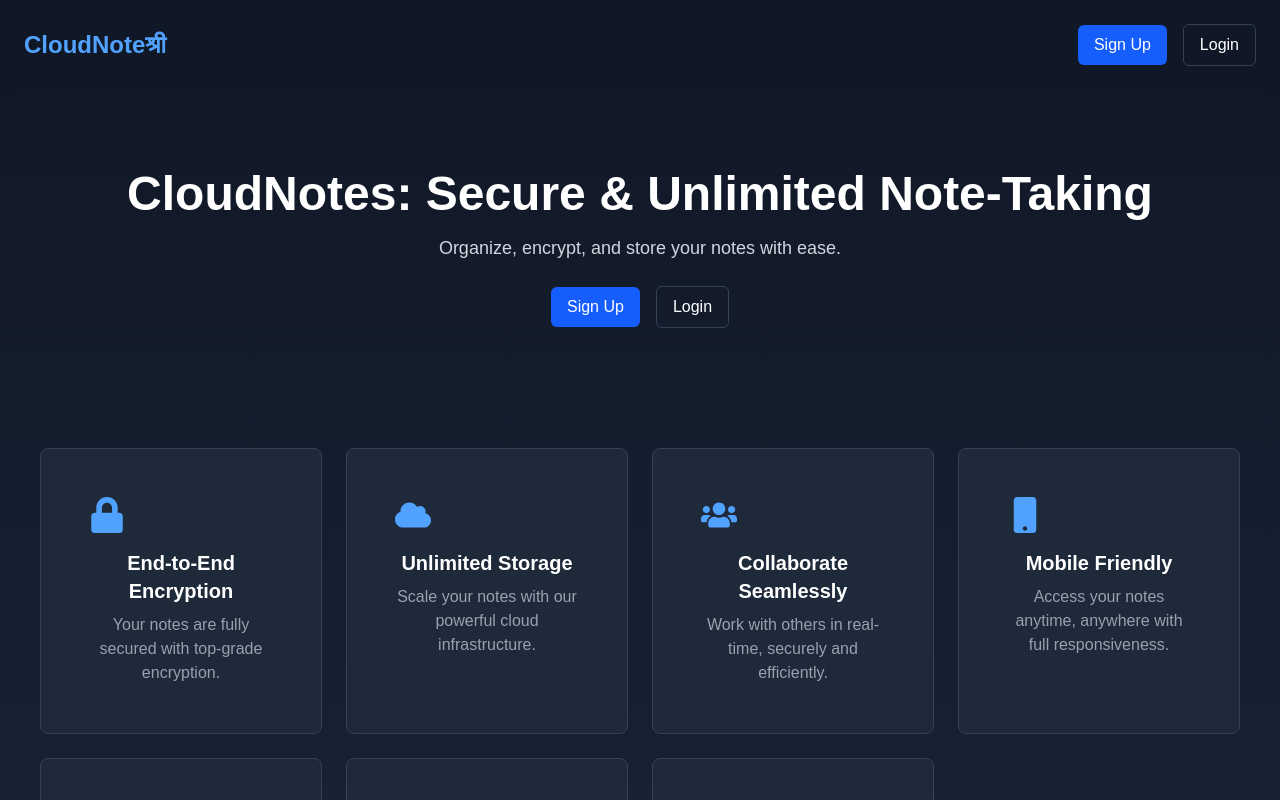
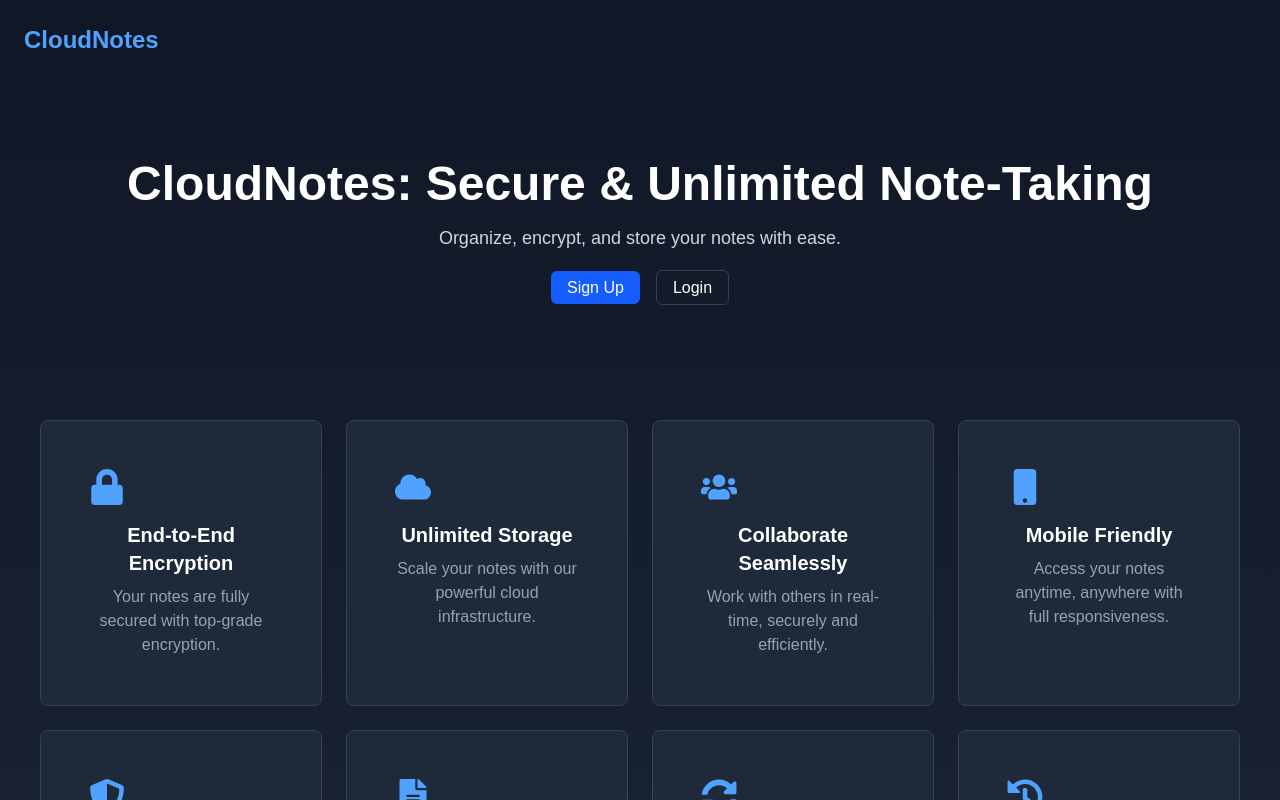
Before and after one commit to ramaeondev/cloudnotes, a Next.js app: page / in a window 1280 px wide. Shown: the top 800 px of the page. Built offline with nearby package versions, Linux system fonts and the light colour scheme.

Commit message:
feat: Buttons functionlity implemented

```diff
--- a/pages/index.tsx
+++ b/pages/index.tsx
@@ -1,9 +1,9 @@
 import { motion } from "framer-motion";
-import { FaLock, FaCloud, FaMobile, FaUsers, FaShieldAlt, FaFileAlt, FaSyncAlt, FaFacebook, FaTwitter, FaInstagram, FaLinkedin } from "react-icons/fa";
-// import Image from "next/image";
+import { FaLock, FaCloud, FaMobile, FaUsers, FaShieldAlt, FaFileAlt, FaSyncAlt, FaFacebook, FaTwitter, FaInstagram, FaLinkedin, FaHistory } from "react-icons/fa";
 import Head from "next/head";
 import { Button } from "@/public/components/ui/button";
 import { Card, CardContent } from "@/public/components/ui/card";
+import Script from "next/script";
 
 export default function CloudNotesLanding() {
   return (
@@ -13,26 +13,30 @@ export default function CloudNotesLanding() {
         <meta name="description" content="Organize, encrypt, and store your notes with ease using CloudNotes." />
         <meta name="keywords" content="CloudNotes, secure notes, encrypted notes, cloud storage" />
         <meta name="author" content="CloudNotes Team" />
-        <script async src="https://www.googletagmanager.com/gtag/js?id=G-XXXXXXXXXX"></script>
-        <script>
-          {`
-            window.dataLayer = window.dataLayer || [];
-            function gtag(){dataLayer.push(arguments);}
-            gtag('js', new Date());
-            gtag('config', 'G-XXXXXXXXXX');
-          `}
-        </script>
       </Head>
+      <Script
+        strategy="afterInteractive"
+        src={`https://www.googletagmanager.com/gtag/js?id=G-XXXXXXXXXX`}
+      />
+      <Script
+        id="google-analytics"
+        strategy="afterInteractive"
+        dangerouslySetInnerHTML={{
+          __html: `
+        window.dataLayer = window.dataLayer || [];
+        function gtag(){dataLayer.push(arguments);}
+        gtag('js', new Date());
+        gtag('config', 'G-XXXXXXXXXX');
+      `,
+        }}
+      />
+
       <div className="min-h-screen bg-gradient-to-b from-gray-900 to-gray-800 text-white flex flex-col items-center">
         {/* Header */}
         <nav className="w-full flex justify-between items-center p-6 bg-gray-900 shadow-md">
           <div className="flex items-center space-x-2">
             {/* <Image src={logoSymbol} alt="CloudNotes Logo" width={40} height={40} className="rounded" /> */}
-            <h1 className="text-2xl font-bold text-blue-400">CloudNoteश्री</h1>
-          </div>
-          <div className="space-x-4">
-            <Button className="bg-blue-600 hover:bg-blue-500">Sign Up</Button>
-            <Button variant="outline">Login</Button>
+            <h1 className="text-2xl font-bold text-blue-400">CloudNotes</h1>
           </div>
         </nav>
 
@@ -47,8 +51,23 @@ export default function CloudNotesLanding() {
           </motion.h1>
           <p className="mt-4 text-lg text-gray-300">Organize, encrypt, and store your notes with ease.</p>
           <div className="mt-6 space-x-4">
-            <Button className="bg-blue-600 hover:bg-blue-500">Sign Up</Button>
-            <Button variant="outline">Login</Button>
+            <Button
+              href="https://platform.cloudnotes.click/registration"
+              className="bg-blue-600 hover:bg-blue-500"
+              target="_blank"
+              rel="noopener noreferrer"
+            >
+              Sign Up
+            </Button>
+
+            <Button
+              href="https://platform.cloudnotes.click/login"
+              variant="outline"
+              target="_blank"
+              rel="noopener noreferrer"
+            >
+              Login
+            </Button>
           </div>
         </header>
 
@@ -61,6 +80,7 @@ export default function CloudNotesLanding() {
           <FeatureCard icon={<FaShieldAlt />} title="Advanced Security" desc="Multi-layered security features to protect your data." />
           <FeatureCard icon={<FaFileAlt />} title="Rich Text Editing" desc="Full-featured text editor for enhanced note-taking." />
           <FeatureCard icon={<FaSyncAlt />} title="Auto-Sync" desc="Your notes sync automatically across all your devices." />
+          <FeatureCard icon={<FaHistory />} title="Version History" desc="Access and restore previous versions of your notes with ease." />
         </section>
 
         {/* Email Subscription */}
@@ -68,7 +88,7 @@ export default function CloudNotesLanding() {
           <h2 className="text-2xl font-semibold">Stay Updated</h2>
           <p className="text-gray-400 mt-2">Subscribe to get the latest features and updates.</p>
           <div className="mt-4 flex justify-center">
-            <input type="email" placeholder="Enter your email" className="p-2 w-1/3 text-black rounded-l-md" />
+            <input type="email" placeholder="Enter your email" className="p-2 w-1/3 text-black bg-white rounded-l-md placeholder-gray-500" />
             <Button className="bg-blue-600 rounded-r-md">Subscribe</Button>
           </div>
         </section>
--- a/public/components/ui/button.tsx
+++ b/public/components/ui/button.tsx
@@ -1,15 +1,63 @@
-import { ButtonHTMLAttributes } from 'react'
+import { ButtonHTMLAttributes, AnchorHTMLAttributes, forwardRef } from 'react';
+import Link from 'next/link';
 
-interface ButtonProps extends ButtonHTMLAttributes<HTMLButtonElement> {
-  variant?: 'default' | 'outline'
-}
+type ButtonProps = {
+  variant?: 'default' | 'outline';
+  href?: string;
+  target?: string;
+  rel?: string;
+} & (ButtonHTMLAttributes<HTMLButtonElement> | AnchorHTMLAttributes<HTMLAnchorElement>);
 
-export function Button({ variant = 'default', className, ...props }: ButtonProps) {
-  const base = 'px-4 py-2 rounded-md transition-colors'
-  const variants = {
-    default: 'bg-blue-600 hover:bg-blue-500',
-    outline: 'border border-gray-700 hover:border-gray-600'
+export const Button = forwardRef<HTMLButtonElement | HTMLAnchorElement, ButtonProps>(
+  ({ variant = 'default', className, href, target, rel, ...props }, ref) => {
+    const baseStyles = 'px-4 py-2 rounded-md transition-colors text-center';
+    const variantStyles = variant === 'outline'
+      ? 'border border-gray-700 hover:border-gray-600'
+      : 'bg-blue-600 hover:bg-blue-500';
+
+    const classNames = `${baseStyles} ${variantStyles} ${className}`;
+
+    if (href) {
+      const isExternal = href.startsWith('http');
+
+      if (isExternal) {
+        return (
+          <a
+            href={href}
+            className={classNames}
+            target={target}
+            rel={rel}
+            ref={ref as React.Ref<HTMLAnchorElement>}
+            {...props as AnchorHTMLAttributes<HTMLAnchorElement>}
+          >
+            {props.children}
+          </a>
+        );
+      }
+
+      return (
+        <Link href={href} passHref legacyBehavior>
+          <a
+            className={classNames}
+            target={target}
+            rel={rel}
+            ref={ref as React.Ref<HTMLAnchorElement>}
+            {...props as AnchorHTMLAttributes<HTMLAnchorElement>}
+          >
+            {props.children}
+          </a>
+        </Link>
+      );
+    }
+
+    return (
+      <button
+        ref={ref as React.Ref<HTMLButtonElement>}
+        className={classNames}
+        {...props as ButtonHTMLAttributes<HTMLButtonElement>}
+      />
+    );
   }
+);
 
-  return <button className={`${base} ${variants[variant]} ${className}`} {...props} />
-}
+Button.displayName = 'Button';
```
